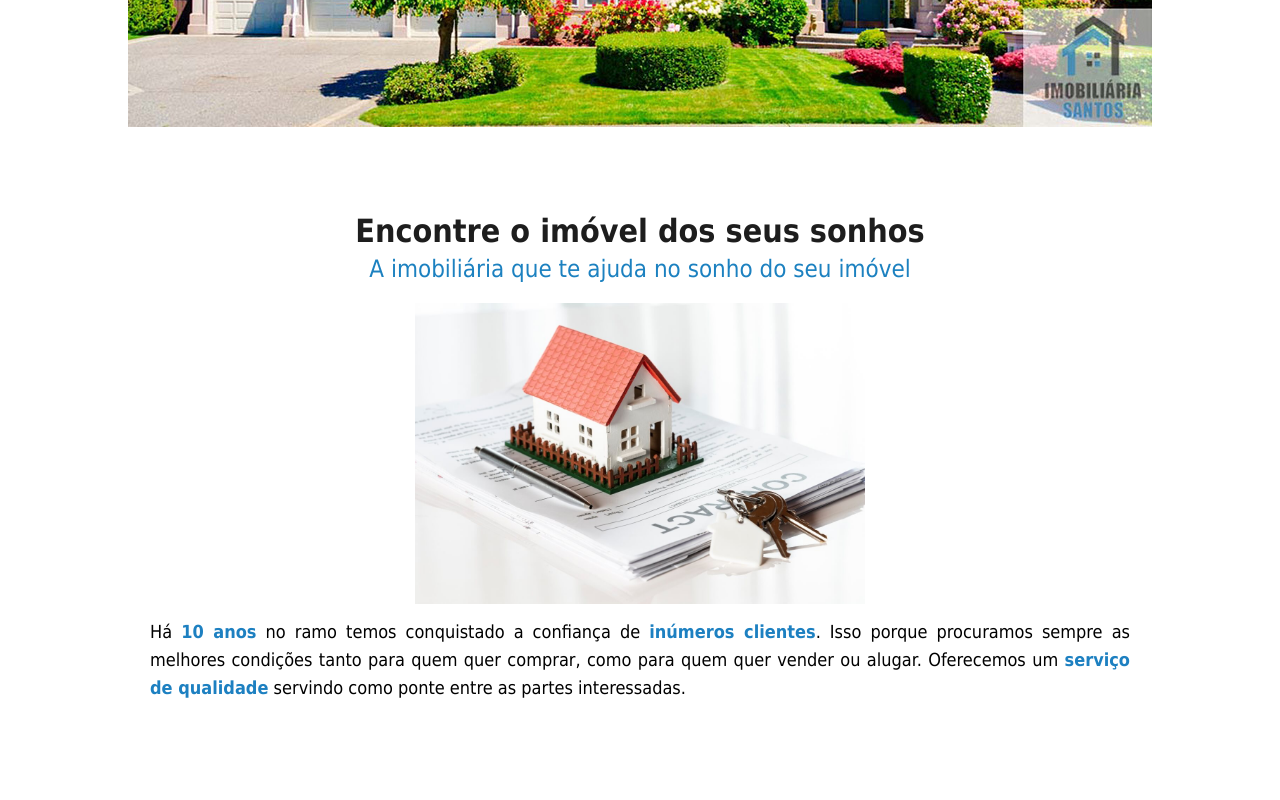
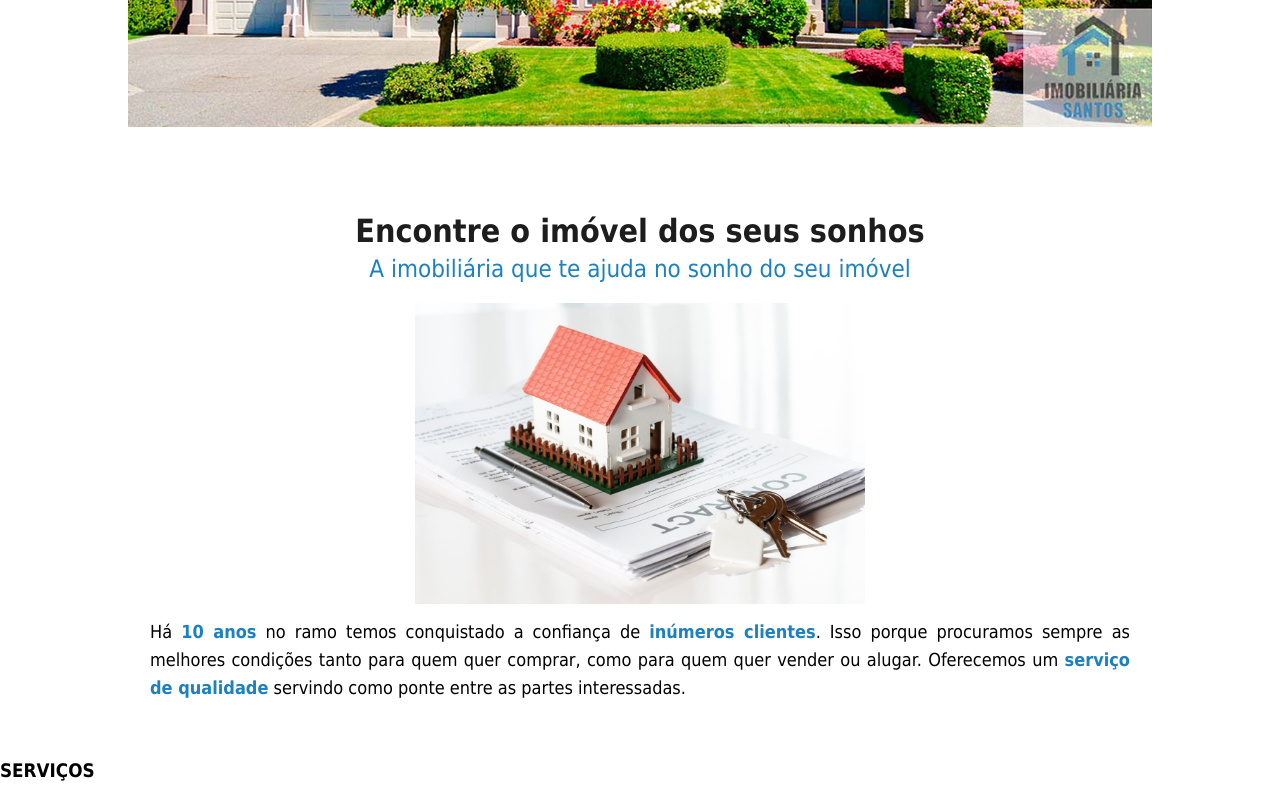
Before and after one commit to josecicerojunior/imobiliaria2a, a plain HTML site: page index.html in a window 1280 px wide. Shown: the part 546-1346 px from the top of the page. Before the commit the page ends 1288 px from the top, so only its background shows below. Drawn offline with Linux system fonts and the light colour scheme.

Commit message:
Add seção serviços

```diff
--- a/index.html
+++ b/index.html
@@ -34,10 +34,14 @@
        quem quer vender ou alugar. Oferecemos um <span class="texto-azul">serviço de qualidade</span>
       servindo como ponte entre as partes interessadas.
     </p>
-
-
-
   </div>
+  <!-- FIM DA SEÇÃO SOBRE -->
+  <!-- INÍCIO SEÇÃO SERVIÇOS -->
+<div id="servicos">
+  <h3>SERVIÇOS</h3>
+  <p class="paragrafo paragrafo-servicos" ></p>
+</div>
+<!-- FIM SEÇÃO SERVIÇOS -->
 
 
 </body>
```
Also changed, not shown: texto.txt.
